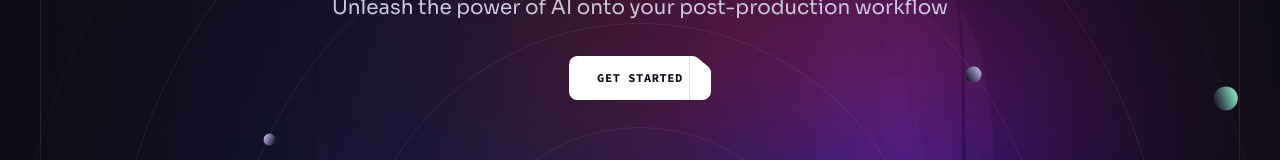
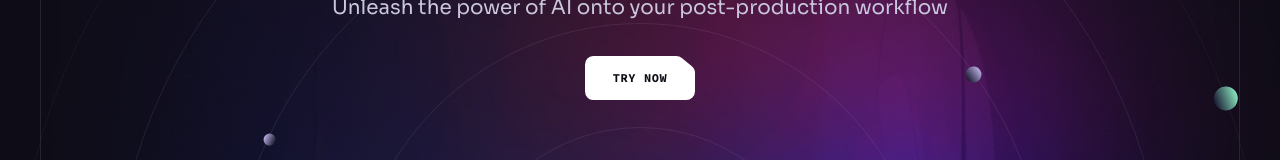
Before and after one commit to silicon-photography/filter-ai, a React (Vite) app in the folder frontend/: page / in a window 1280 px wide. Shown: the part 368-528 px from the top of the page. Built offline with nearby package versions, Linux system fonts and the light colour scheme.

Commit message:
generic hero page done

```diff
--- a/frontend/src/components/Hero.jsx
+++ b/frontend/src/components/Hero.jsx
@@ -40,7 +40,7 @@ const Hero = () => {
           Unleash the power of AI onto your post-production workflow
           </p>
           <Button href="/pricing" white>
-            Get started
+            Try Now
           </Button>
         </div>
         <div className="relative max-w-[23rem] mx-auto md:max-w-5xl xl:mb-24">
```
